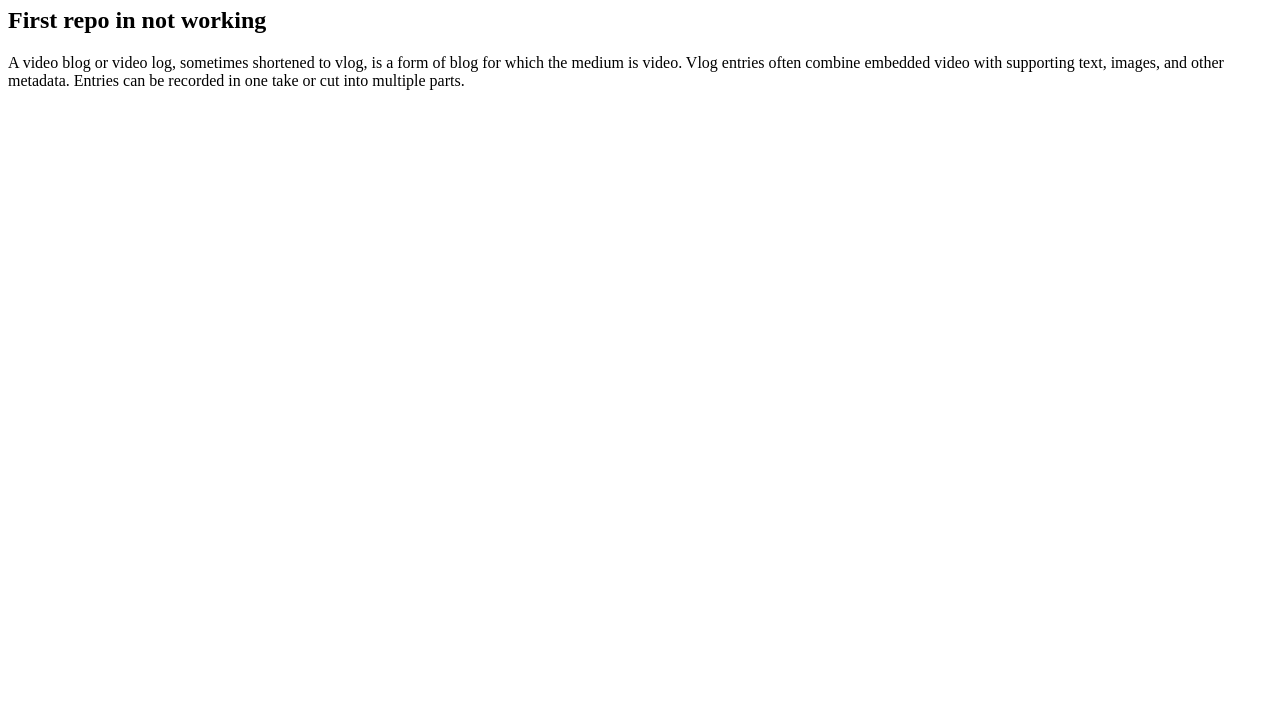
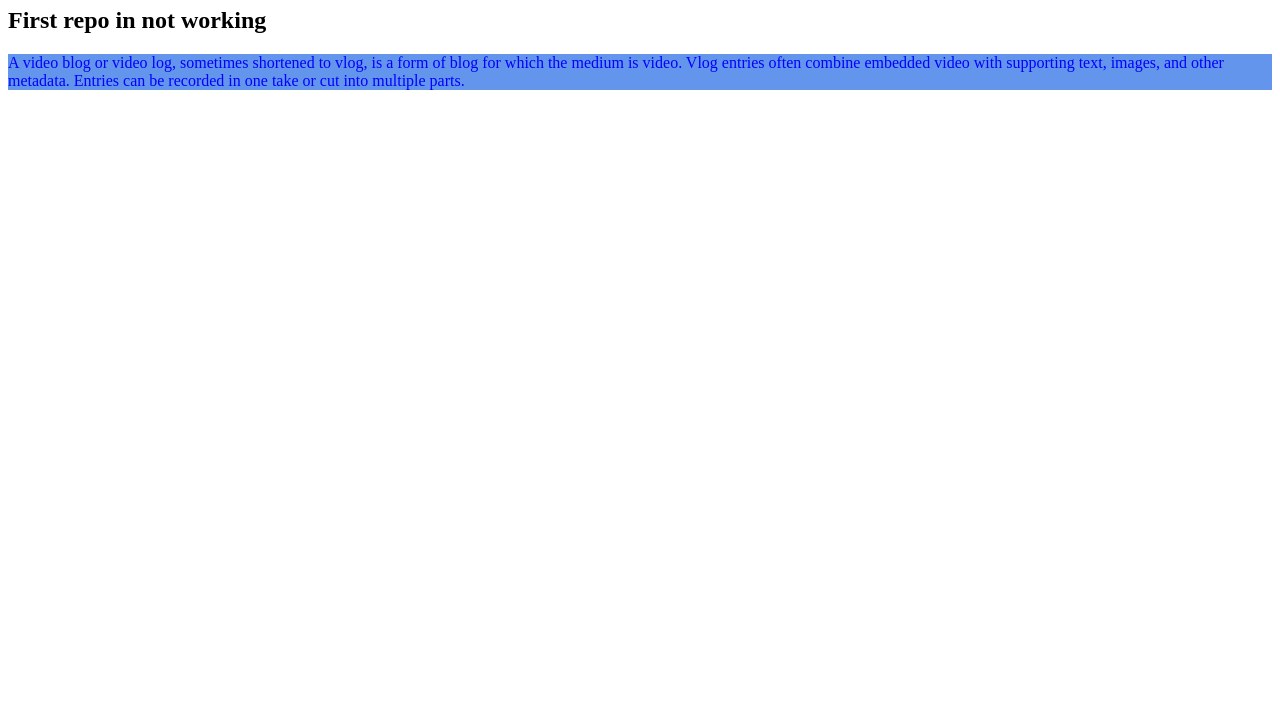
Before and after one commit to mehedianaf/my-second-repo, a plain HTML site: page index.html in a window 1280 px wide. Shown: the part 73-800 px from the top of the page. Drawn offline with Linux system fonts and the light colour scheme.

Commit message:
add external css

```diff
--- a/index.html
+++ b/index.html
@@ -5,6 +5,7 @@
     <meta http-equiv="X-UA-Compatible" content="IE=edge">
     <meta name="viewport" content="width=device-width, initial-scale=1.0">
     <title>my second github repo</title>
+    <link rel="stylesheet" href="style.css">
 </head>
 <body>
     <h1> My Second Repo Project in github</h1>
--- /dev/null
+++ b/style.css
@@ -0,0 +1,4 @@
+p{
+    color: blue;
+    background-color: cornflowerblue;
+}
```
